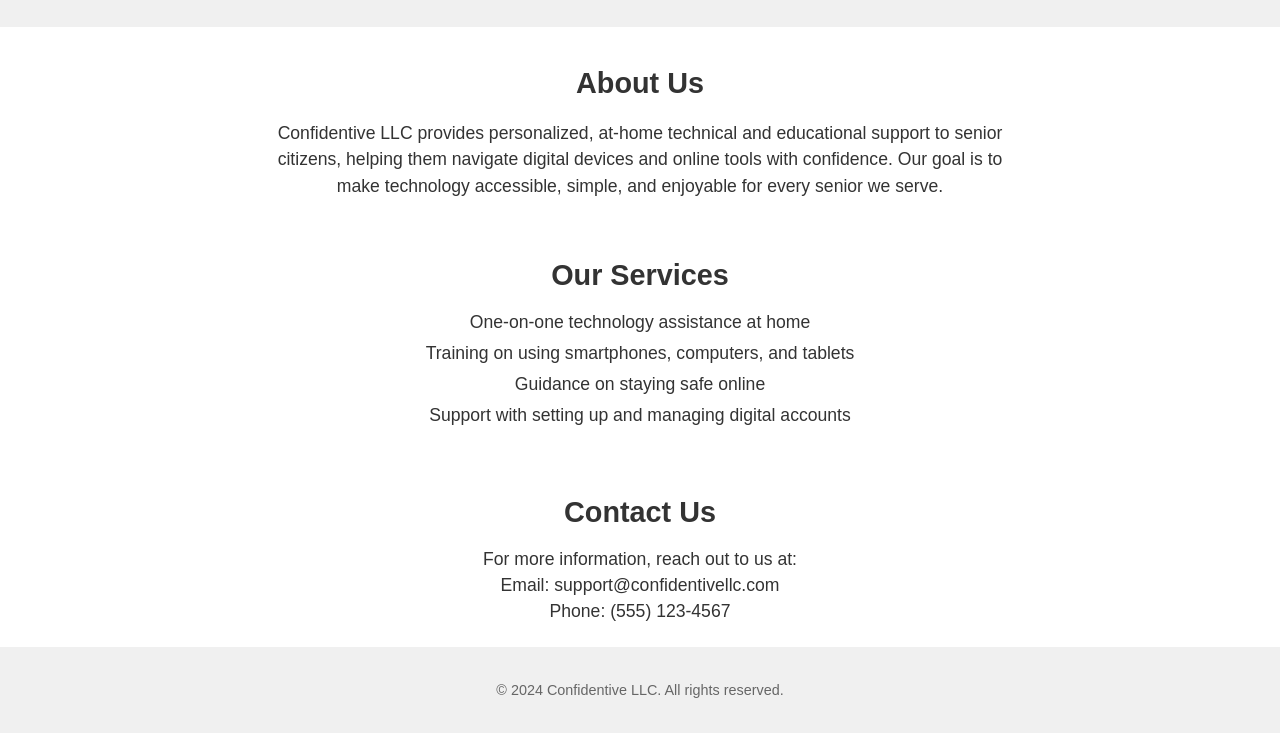
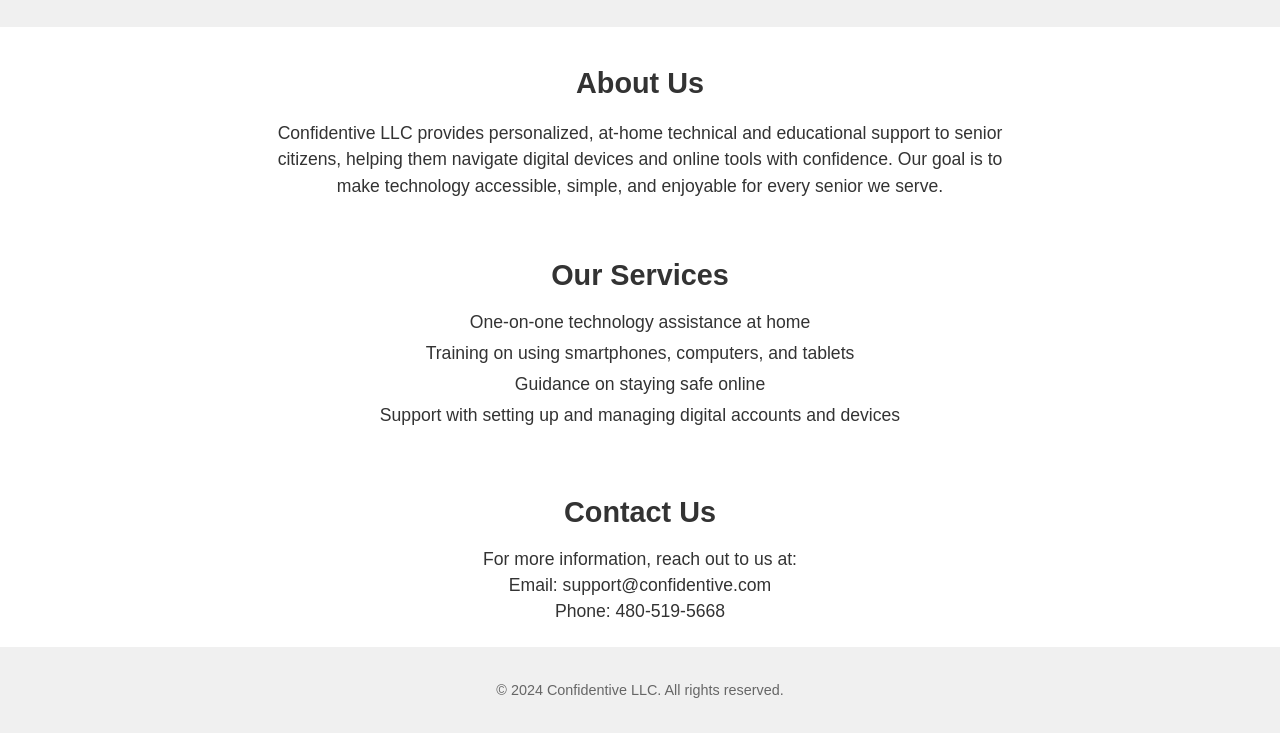
Before and after one commit to confidentive/website, a plain HTML site: page index.html in a window 1280 px wide. Shown: the part 150-883 px from the top of the page. Drawn offline with Linux system fonts and the light colour scheme.

Commit message:
Update index.html

```diff
--- a/index.html
+++ b/index.html
@@ -31,7 +31,7 @@
                 <li>One-on-one technology assistance at home</li>
                 <li>Training on using smartphones, computers, and tablets</li>
                 <li>Guidance on staying safe online</li>
-                <li>Support with setting up and managing digital accounts</li>
+                <li>Support with setting up and managing digital accounts and devices</li>
             </ul>
         </div>
     </section>
@@ -41,8 +41,8 @@
         <div class="container">
             <h2>Contact Us</h2>
             <p>For more information, reach out to us at:</p>
-            <p>Email: support@confidentivellc.com</p>
-            <p>Phone: (555) 123-4567</p>
+            <p>Email: support@confidentive.com</p>
+            <p>Phone: 480-519-5668</p>
         </div>
     </section>
 
```
